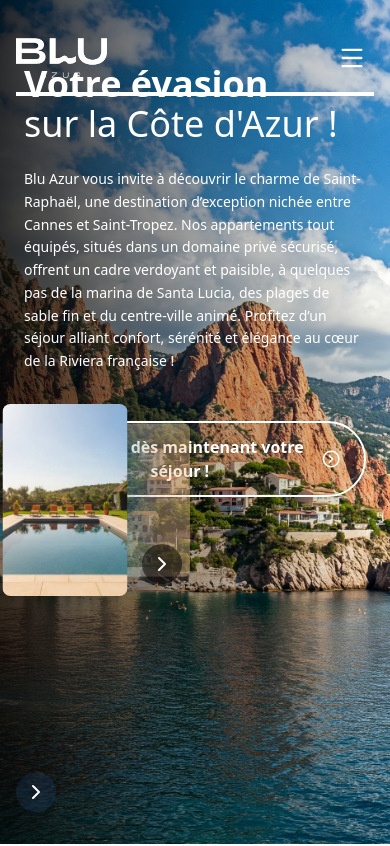
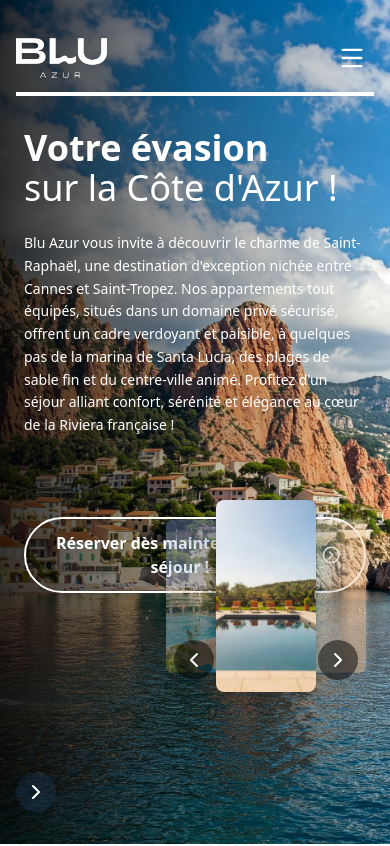
Before and after one commit to FunnyVazoniaina/AzurCoast, a React (Vite) app: page / in a window 390 px wide. Shown: the top 846 px of the page. Built offline with nearby package versions, Linux system fonts and the light colour scheme.

Commit message:
fix: adjust responsivness

```diff
--- a/src/components/sections/HeroSection.jsx
+++ b/src/components/sections/HeroSection.jsx
@@ -8,32 +8,33 @@ import img3 from "../../assets/images/carousel/img3.png";
 
 export default function HeroSection() {
   const images = [img1, img2, img3];
+
   return (
     <section
       id="home"
-      className="w-full h-screen relative bg-cover bg-center"
+      className="w-full h-screen relative bg-cover bg-center overflow-hidden"
       style={{ backgroundImage: `url(${heroImg})` }}
     >
       {/* Overlay sombre gauche -> droite */}
       <div className="absolute top-0 left-0 w-full h-full bg-gradient-to-r from-black/80 via-black/30 to-transparent pointer-events-none"></div>
 
-      {/* Contenu */}
-      <div className="relative z-10 flex flex-col justify-start md:justify-center h-full max-w-7xl mx-auto px-6 md:px-12 pt-16 md:pt-24">
-        <div className="max-w-lg text-white">
+      {/* Contenu principal */}
+      <div className="relative z-10 flex flex-col justify-start md:justify-center h-full max-w-7xl mx-auto px-6 md:px-12">
+        {/* Contenu texte - Repositionné pour éviter les superpositions */}
+        <div className="pt-32 sm:pt-40 md:pt-0 max-w-lg lg:max-w-2xl text-white">
           <h1 className="text-4xl md:text-6xl mb-6">
             <span className="font-extrabold">Votre évasion </span> <br />
             <span className="font-medium">sur la Côte d'Azur !</span>
           </h1>
-          <p className="text-sm md:text-base leading-relaxed">
+          <p className="text-sm md:text-base leading-relaxed mb-8">
             Blu Azur vous invite à découvrir le charme de Saint-Raphaël, une
-            destination d’exception nichée entre Cannes et Saint-Tropez. Nos
+            destination d'exception nichée entre Cannes et Saint-Tropez. Nos
             appartements tout équipés, situés dans un domaine privé sécurisé,
             offrent un cadre verdoyant et paisible, à quelques pas de la marina
             de Santa Lucia, des plages de sable fin et du centre-ville animé.
-            Profitez d’un séjour alliant confort, sérénité et élégance au cœur
+            Profitez d'un séjour alliant confort, sérénité et élégance au cœur
             de la Riviera française !
           </p>
-
           {/* Bouton CTA */}
           <CTAButton
             text="Réserver dès maintenant votre séjour !"
@@ -41,10 +42,16 @@ export default function HeroSection() {
           />
         </div>
       </div>
-      {/* Carousel */}
-      <div className="absolute bottom-30 right-50 w-[250px] md:w-[400px]">
-        <Carousel images={images} heightClass="h-32 md:h-48" />
+
+      {/* Carousel - Positionné correctement */}
+      <div className="absolute bottom-6 right-6 md:bottom-12 md:right-12 w-[200px] md:w-[350px] z-20">
+        <Carousel
+          images={images}
+          heightClass="h-28 md:h-44"
+        />
       </div>
+
+
     </section>
   );
 }
```
